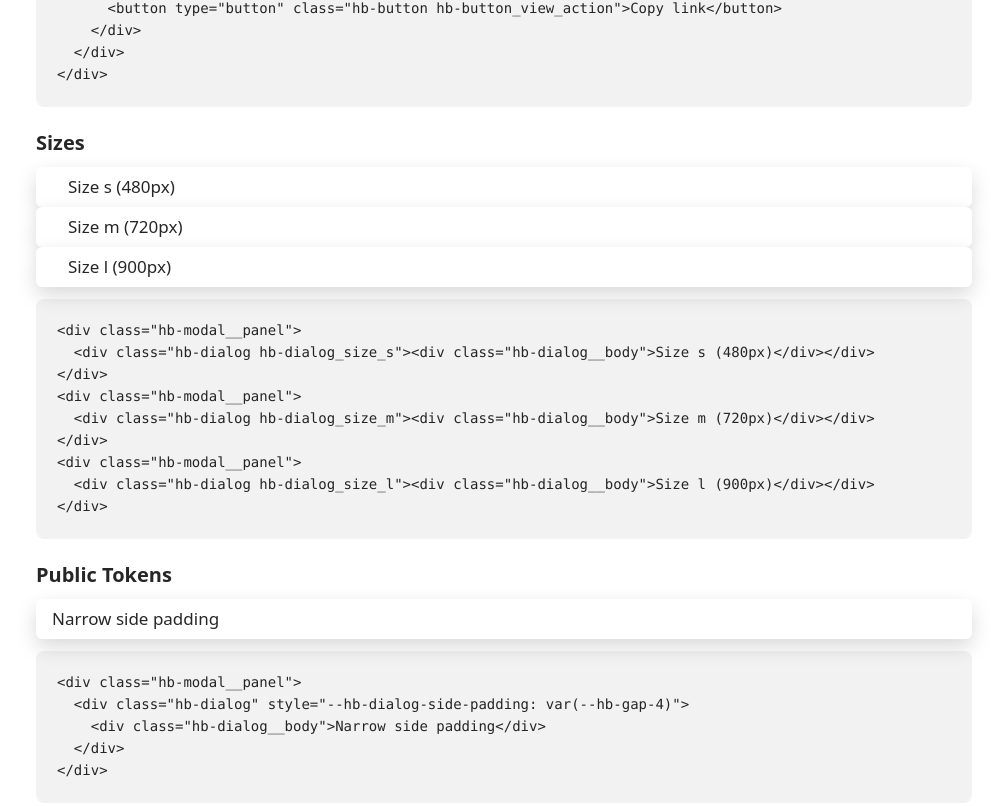
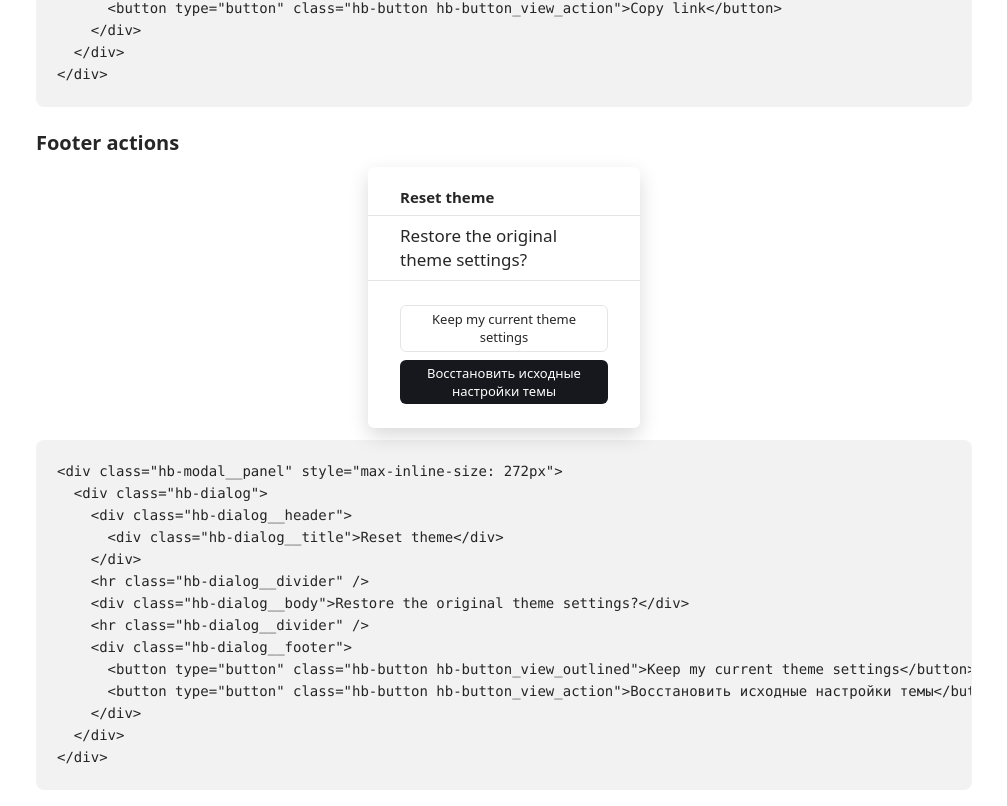
Before and after one commit to hvab/hvab-blocks, a website: page demo/dialog.html in a window 1280 px wide. Shown: the part 1279-2085 px from the top of the page, without its empty margins (260-1267 px from the left). Drawn offline with Linux system fonts and the light colour scheme.

Commit message:
fix(dialog): adapt footer actions and remove divider overflow

```diff
--- a/blocks/button/button.css
+++ b/blocks/button/button.css
@@ -36,6 +36,7 @@
   align-items: center;
   justify-content: center;
   height: var(--hb-button-height, var(--_button-height));
+  min-height: var(--hb-button-height, var(--_button-height));
   padding-inline: var(--hb-button-padding, var(--_button-padding));
   font-family: inherit;
   font-size: var(--hb-button-font-size, var(--_button-font-size));
--- a/blocks/dialog/dialog.css
+++ b/blocks/dialog/dialog.css
@@ -11,8 +11,7 @@
  *
  * This is a class composition, not a block-in-block import (§6): it is placed inside
  * hb-modal__panel, which supplies the surface (background/radius/shadow/scroll), while dialog
- * supplies the inner structure and width. __divider spans the full panel width via negative
- * margins that cancel the side padding.
+ * supplies the inner structure and width. __divider spans the unpadded dialog root.
  */
 
 .hb-dialog {
@@ -23,6 +22,8 @@
   --_dialog-body-padding-block: var(--hb-gap-2);
   --_dialog-footer-padding: var(--hb-gap-6);
   --_dialog-footer-gap: var(--hb-gap-2);
+  --_dialog-footer-button-padding-block: var(--hb-gap-1);
+  --_dialog-footer-button-line: 1.4;
   --_dialog-title-size: var(--hb-typography-subheader-2-size);
   --_dialog-title-line: var(--hb-typography-subheader-2-line);
   --_dialog-title-weight: var(--hb-typography-subheader-2-weight);
@@ -37,6 +38,7 @@
   flex-direction: column;
   width: var(--hb-dialog-width, var(--_dialog-width));
   max-width: 100%;
+  container: hb-dialog / inline-size;
 }
 
 /* Sizes */
@@ -76,18 +78,40 @@
 
 .hb-dialog__footer {
   display: flex;
+  flex-shrink: 0;
+  flex-direction: column;
   gap: var(--hb-dialog-footer-gap, var(--_dialog-footer-gap));
-  align-items: center;
+  align-items: stretch;
   justify-content: flex-end;
   padding: var(--hb-dialog-footer-padding, var(--_dialog-footer-padding))
     var(--hb-dialog-side-padding, var(--_dialog-side-padding));
 }
 
+/* Direct button children retain their own size token as a minimum height. */
+.hb-dialog__footer > .hb-button {
+  min-width: 0;
+  max-width: 100%;
+  height: auto;
+  padding-block: var(--hb-dialog-footer-button-padding-block, var(--_dialog-footer-button-padding-block));
+  line-height: var(--hb-dialog-footer-button-line, var(--_dialog-footer-button-line));
+  overflow-wrap: anywhere;
+  white-space: normal;
+}
+
+/* The default dialog width is the structural breakpoint, independent of the viewport. */
+@container hb-dialog (min-width: 480px) {
+  .hb-dialog__footer {
+    flex-direction: row;
+    align-items: center;
+  }
+}
+
 /* Full-bleed divider between sections. */
 .hb-dialog__divider {
+  flex-shrink: 0;
   height: var(--hb-dialog-line-width, var(--_dialog-line-width));
   margin-block: 0;
-  margin-inline: calc(-1 * var(--hb-dialog-side-padding, var(--_dialog-side-padding)));
+  margin-inline: 0;
   background: var(--hb-dialog-line-color, var(--_dialog-line-color));
   border: none;
 }
--- a/demo/dialog.html
+++ b/demo/dialog.html
@@ -325,6 +325,47 @@
 &lt;/div&gt;</code></pre>
           </section>
           <section class="demo-card">
+            <h2 class="demo-card__title hb-text hb-text_typography_header-1">Footer actions</h2>
+            <div
+              class="demo-card__preview demo-card__preview_block_dialog demo-card__preview_variant_footer-actions demo-card__preview_example_dialog_footer-actions"
+            >
+              <div class="hb-modal__panel" style="max-inline-size: 272px">
+                <div class="hb-dialog">
+                  <div class="hb-dialog__header">
+                    <div class="hb-dialog__title">Reset theme</div>
+                  </div>
+                  <hr class="hb-dialog__divider" />
+                  <div class="hb-dialog__body">Restore the original theme settings?</div>
+                  <hr class="hb-dialog__divider" />
+                  <div class="hb-dialog__footer">
+                    <button type="button" class="hb-button hb-button_view_outlined">
+                      Keep my current theme settings
+                    </button>
+                    <button type="button" class="hb-button hb-button_view_action">
+                      Восстановить исходные настройки темы
+                    </button>
+                  </div>
+                </div>
+              </div>
+            </div>
+            <pre
+              class="demo-card__code hb-card hb-card_view_filled"
+            ><code class="hb-text hb-text_typography_code-2">&lt;div class=&quot;hb-modal__panel&quot; style=&quot;max-inline-size: 272px&quot;&gt;
+  &lt;div class=&quot;hb-dialog&quot;&gt;
+    &lt;div class=&quot;hb-dialog__header&quot;&gt;
+      &lt;div class=&quot;hb-dialog__title&quot;&gt;Reset theme&lt;/div&gt;
+    &lt;/div&gt;
+    &lt;hr class=&quot;hb-dialog__divider&quot; /&gt;
+    &lt;div class=&quot;hb-dialog__body&quot;&gt;Restore the original theme settings?&lt;/div&gt;
+    &lt;hr class=&quot;hb-dialog__divider&quot; /&gt;
+    &lt;div class=&quot;hb-dialog__footer&quot;&gt;
+      &lt;button type=&quot;button&quot; class=&quot;hb-button hb-button_view_outlined&quot;&gt;Keep my current theme settings&lt;/button&gt;
+      &lt;button type=&quot;button&quot; class=&quot;hb-button hb-button_view_action&quot;&gt;Восстановить исходные настройки темы&lt;/button&gt;
+    &lt;/div&gt;
+  &lt;/div&gt;
+&lt;/div&gt;</code></pre>
+          </section>
+          <section class="demo-card">
             <h2 class="demo-card__title hb-text hb-text_typography_header-1">Sizes</h2>
             <div
               class="demo-card__preview demo-card__preview_block_dialog demo-card__preview_variant_sizes demo-card__preview_example_dialog_sizes"
```
Also changed, not shown: .project/PROGRESS.md, blocks/button/README.md, blocks/dialog/README.md.
